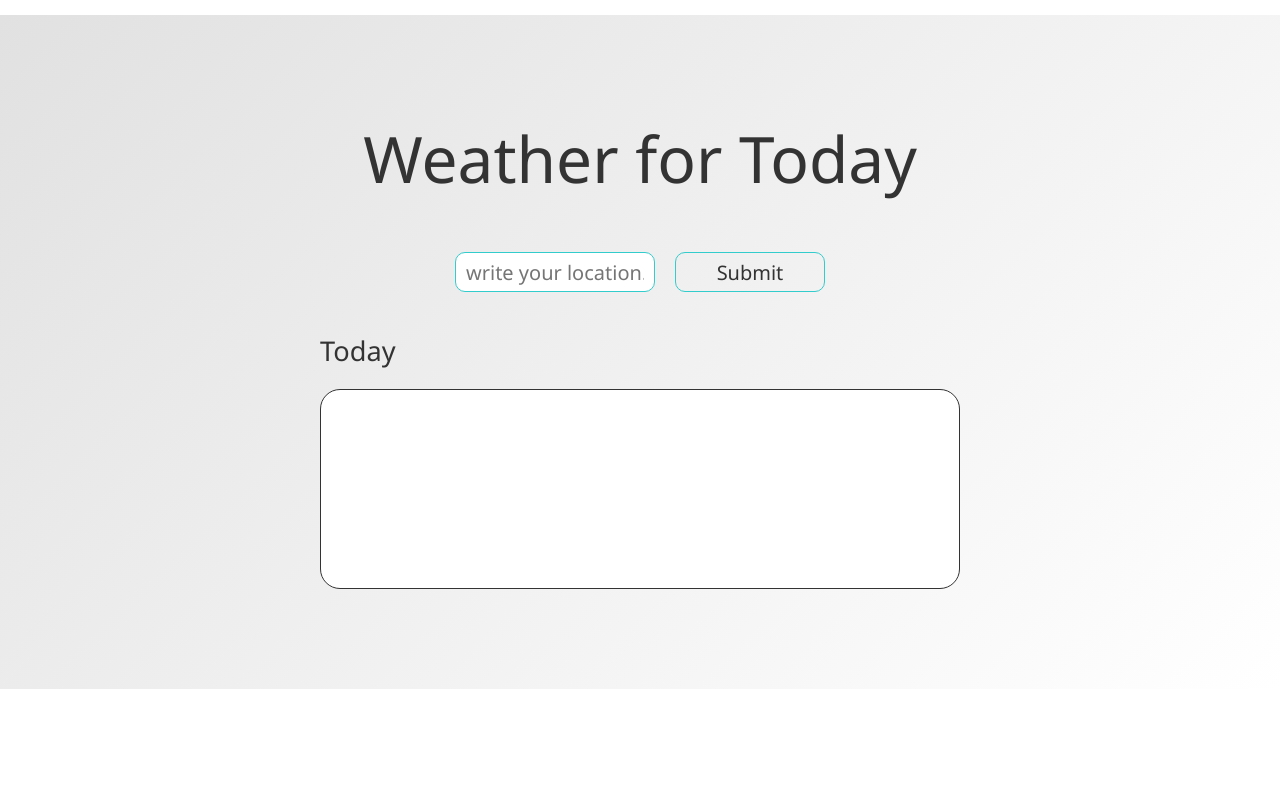
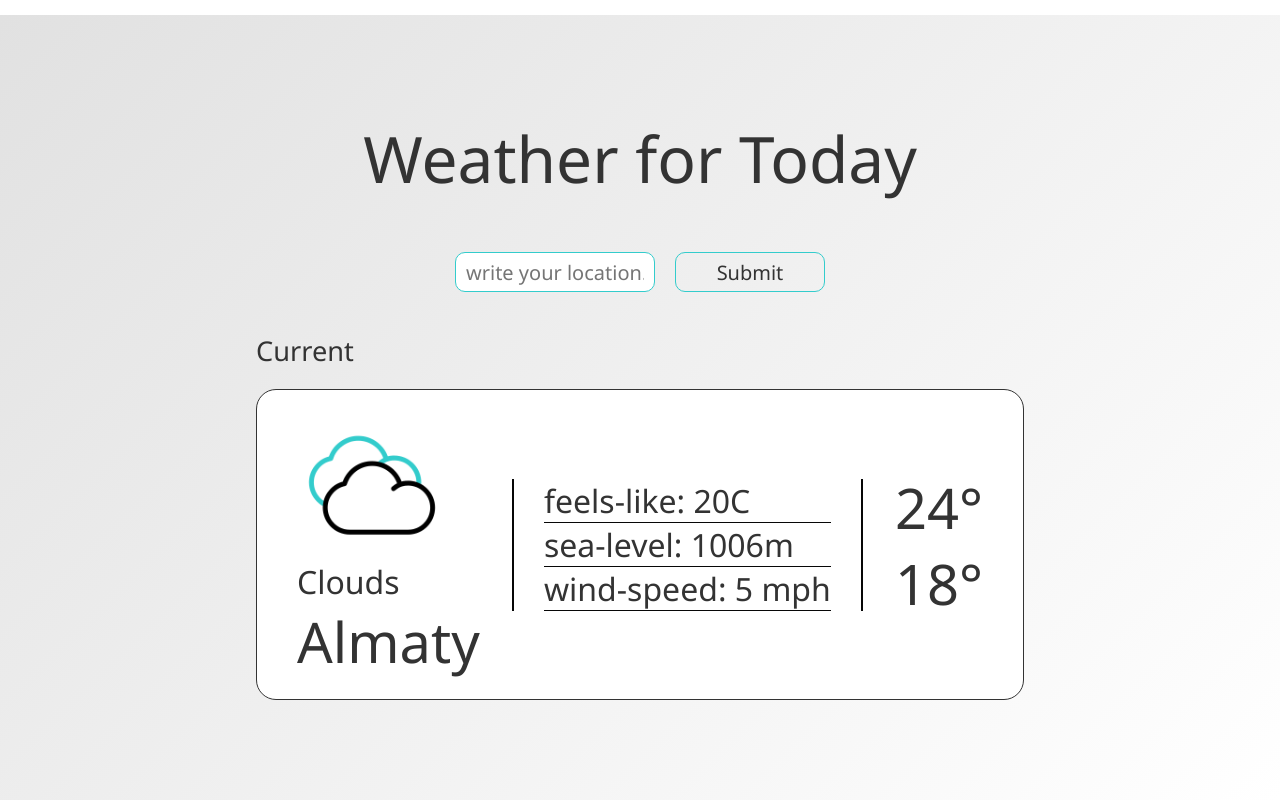
Before and after one commit to ninjaWC/Weather-App, a React (Create React App) app: page / in a window 1280 px wide. Shown: the part 887-1687 px from the top of the page. Before the commit the page ends 1576 px from the top, so only its background shows below. Built offline with nearby package versions, Linux system fonts and the light colour scheme; no server answers.

Commit message:
feat: added API calls

```diff
--- a/src/assets/styles/App.css
+++ b/src/assets/styles/App.css
@@ -228,6 +228,7 @@ header{}
   font-size: 20px;
   height: 40px;
 }
+
 .weather__location input{
   width: 200px;
   padding: 10px;
@@ -251,7 +252,7 @@ header{}
   padding: 40px 0px 20px;
 }
 .weather__forecast {
-  width: 50%;
+  width: 60%;
 }
 .weather__forecast-top{
 
@@ -259,19 +260,40 @@ header{}
 .weather__forecast-main{
   width: 100%;
   min-height: 200px;
+
+  display: flex;
+  align-items: center;
+  justify-content: space-between;
+
+  padding: 20px 40px;
+
   background-color: #fff;
   border:1px solid #333;
   border-radius: 20px;
+  overflow: hidden;
+
+  font-size: 32px;
 }
 .weather__city {
 }
 .weather__city-icon {
+  background-image: url('../icons/icons-weather/clouds.gif');
+  background-repeat: no-repeat;
+  background-size: contain;
+  width: 150px;
+  height: 150px;
 }
 .weather__city-decription {
 }
 .weather__city-name {
 }
 .weather__additional {
+  padding: 0px 30px;
+  border-right:2px solid #070707 ;
+  border-left: 2px solid #070707;
+}
+.weather__additional div{
+  border-bottom: 1px solid #070707;
 }
 .weather__feels {
 }
@@ -279,7 +301,8 @@ header{}
 }
 .weather__wind-speed {
 }
-.weather__temperature {
+.weather__temperature, .weather__city-name {
+  font-size: 56px;
 }
 .weather__day {
 }
--- a/src/components/pages/weather/WeatherPage.jsx
+++ b/src/components/pages/weather/WeatherPage.jsx
@@ -1,18 +1,36 @@
-import React from "react";
+import React, { useEffect, useState } from "react";
 import axios from 'axios';
 
 const WeatherPage = ()=>{
-
     // https://api.openweathermap.org/data/2.5/weather?lat=44.34&lon=10.99&appid={API key}
     //http://api.openweathermap.org/geo/1.0/direct?q={city name},{state code},{country code}&limit=1&appid={API key}
 
-    async function gettingData(){
-        const response = await axios.get('https://api.openweathermap.org/data/2.5/weather?lat=43.23&lon=76.88&appid=ed096897ea395bffcecec59f006b14dc ');
+    const [city, setCity] = useState();
+    // useEffect(()=>{
+
+    // }, [])
+    async function getWeather(event){
+
+        event.preventDefault();
+        localStorage.setItem('city', city);
+
+        let cityName = localStorage.getItem('city')
+        const response = await axios.get(`http://api.openweathermap.org/geo/1.0/direct?q=${cityName}&limit=1&appid=ed096897ea395bffcecec59f006b14dc`)
         let responseData = response.data;
-        console.log(responseData.main);
+        let cityLat = responseData[0].lat,
+            cityLon = responseData[0].lon;
+
+        setCity('');
+
+            async function getWeatherData(){
+                const response = await axios.get(`https://api.openweathermap.org/data/2.5/weather?lat=${cityLat.toFixed(2)}&lon=${cityLon.toFixed(2)}&appid=ed096897ea395bffcecec59f006b14dc `);
+                let responseData = response.data;
+                console.log(response);
+                console.log(responseData);
+            }
+            getWeatherData();
+
     }
-    gettingData()
-
 
     return(
         <section className="weather">
@@ -22,31 +40,37 @@ const WeatherPage = ()=>{
                 </div>
 
                 <div className="weather__main">
-                    <form  className="weather__location">
-                        <input type="text" placeholder="write your location..." />
-                        <button> Submit</button>
+                    <form  className="weather__location" >
+                        <input
+                            type="text"
+                            placeholder="write your location..."
+                            value={city}
+                            onChange={cityName => setCity(cityName.target.value)}
+
+                            />
+                        <button onClick={getWeather}> Submit</button>
                     </form>
 
                     <div className="weather__forecast">
                         <div className="weather__forecast-top">
                             <div className="weather__choose">
-                                <span>Today</span>
+                                <span>Current</span>
                             </div>
                         </div>
                         <div className="weather__forecast-main">
                             <div className="weather__city">
                                 <div className="weather__city-icon"></div>
-                                <div className="weather__city-decription"></div>
-                                <div className="weather__city-name"></div>
+                                <div className="weather__city-decription">Clouds</div>
+                                <div className="weather__city-name">Almaty</div>
                             </div>
                             <div className="weather__additional">
-                                <div className="weather__feels"></div>
-                                <div className="weather__sea-level"></div>
-                                <div className="weather__wind-speed"></div>
+                                <div className="weather__feels">feels-like: 20C</div>
+                                <div className="weather__sea-level">sea-level: 1006m</div>
+                                <div className="weather__wind-speed">wind-speed: 5 mph</div>
                             </div>
                             <div className="weather__temperature">
-                                <div className="weather__day"></div>
-                                <div className="weather__night"></div>
+                                <div className="weather__day"> 24°</div>
+                                <div className="weather__night"> 18°</div>
                             </div>
                         </div>
                     </div>
```
